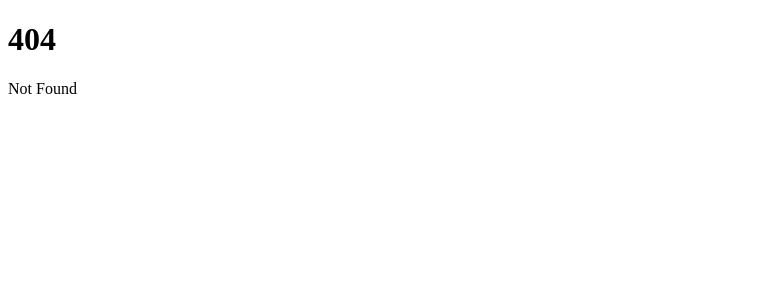
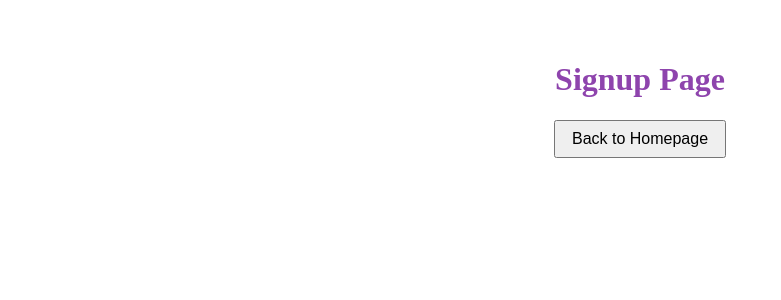
Before and after one commit to suvanshdutt/4ZP6A-capstone, a SvelteKit app: page /signup in a window 1280 px wide. Before the commit this address had no page. Shown: the top 300 px of the page, without its empty margins (0-781 px from the left). Built offline with nearby package versions, Linux system fonts and the light colour scheme.

Commit message:
added homepage and signup files

```diff
--- /dev/null
+++ b/src/components/homepage.svelte
@@ -0,0 +1,24 @@
+<script>
+</script>
+
+<main>
+    <h1>Homepage</h1>
+    <a href="/signup"><button>Go to Signup</button></a>
+</main>
+
+<style>
+    main {
+        text-align: center;
+        padding: 2em;
+    }
+
+    h1 {
+        color: #2c3e50;
+    }
+
+    button {
+        padding: 0.5em 1em;
+        font-size: 1em;
+        cursor: pointer;
+    }
+</style>
--- /dev/null
+++ b/src/components/signup.svelte
@@ -0,0 +1,24 @@
+<script>
+</script>
+
+<main>
+    <h1>Signup Page</h1>
+    <a href="/"><button>Back to Homepage</button></a>
+</main>
+
+<style>
+    main {
+        text-align: center;
+        padding: 2em;
+    }
+
+    h1 {
+        color: #8e44ad;
+    }
+
+    button {
+        padding: 0.5em 1em;
+        font-size: 1em;
+        cursor: pointer;
+    }
+</style>
--- /dev/null
+++ b/src/routes/signup/+page.svelte
@@ -0,0 +1,5 @@
+<script>
+    import Signup from '../../components/signup.svelte';
+</script>
+
+<Signup />
```
Also changed, not shown: src/routes/+page.svelte (+2 -6 lines).
